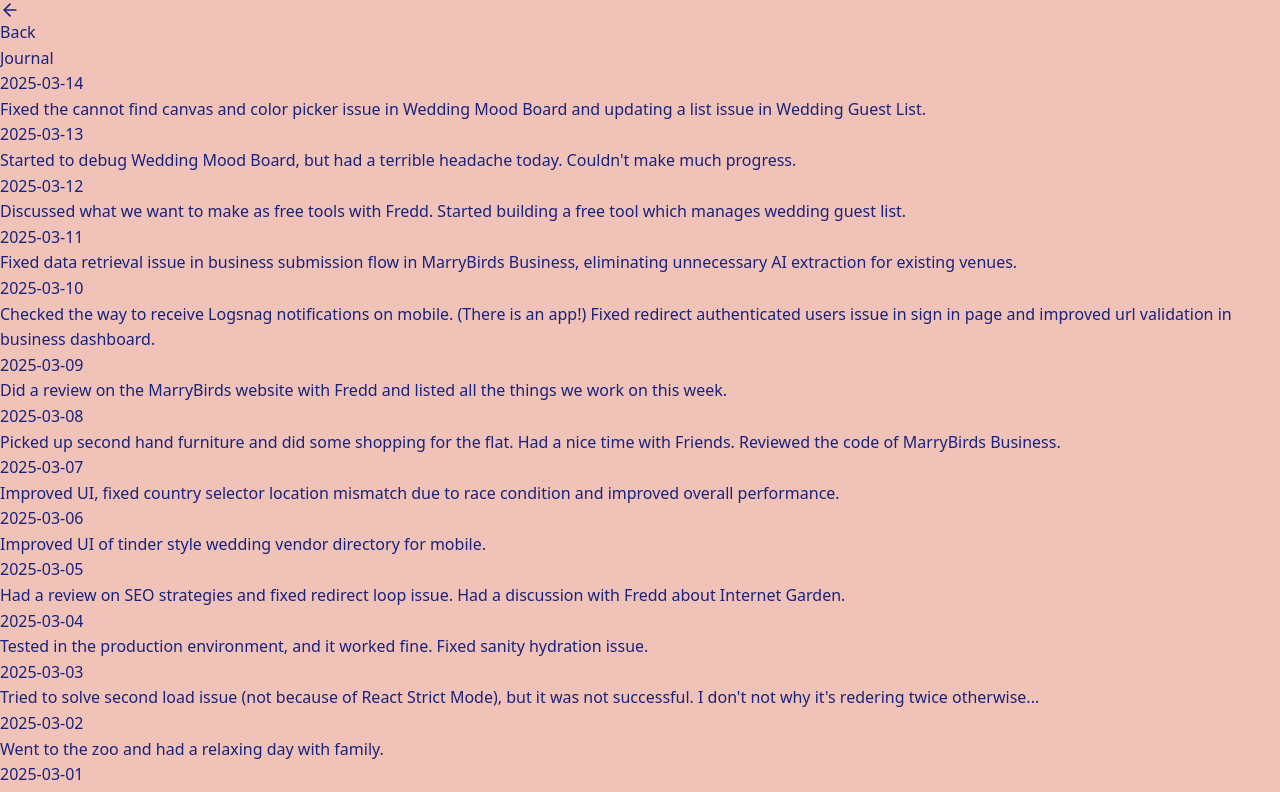
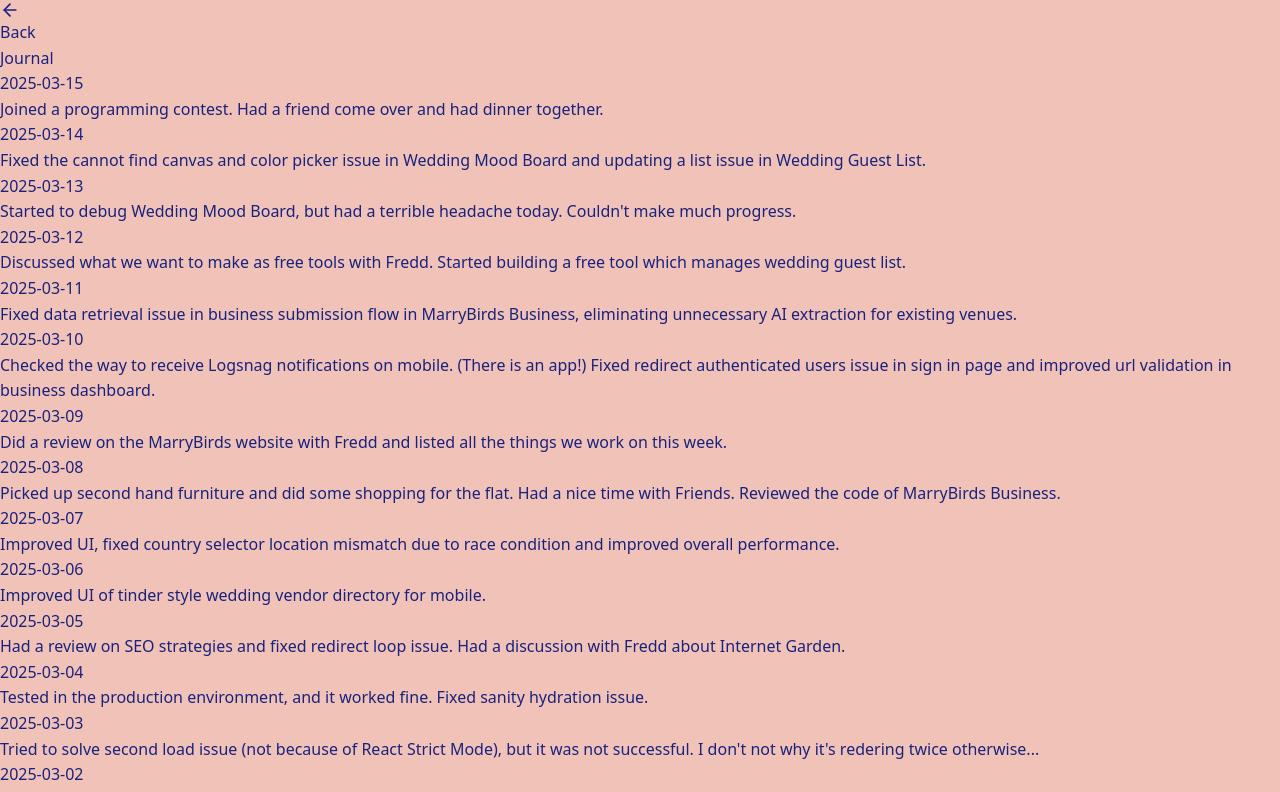
Before and after one commit to minamicode/minamicode.com, a Next.js app: page /journal in a window 1280 px wide. Shown: the top 792 px of the page. Built offline with nearby package versions, Linux system fonts and the light colour scheme.

Commit message:
Update JournalEntries.tsx

```diff
--- a/src/app/_components/JournalEntries.tsx
+++ b/src/app/_components/JournalEntries.tsx
@@ -6,6 +6,10 @@ type JournalEntry = {
 };
 
 const entries: JournalEntry[] = [
+  {
+    date: "2025-03-15",
+    text: "Joined a programming contest. Had a friend come over and had dinner together.",
+  },
   {
     date: "2025-03-14",
     text: "Fixed the cannot find canvas and color picker issue in Wedding Mood Board and updating a list issue in Wedding Guest List.",
```
